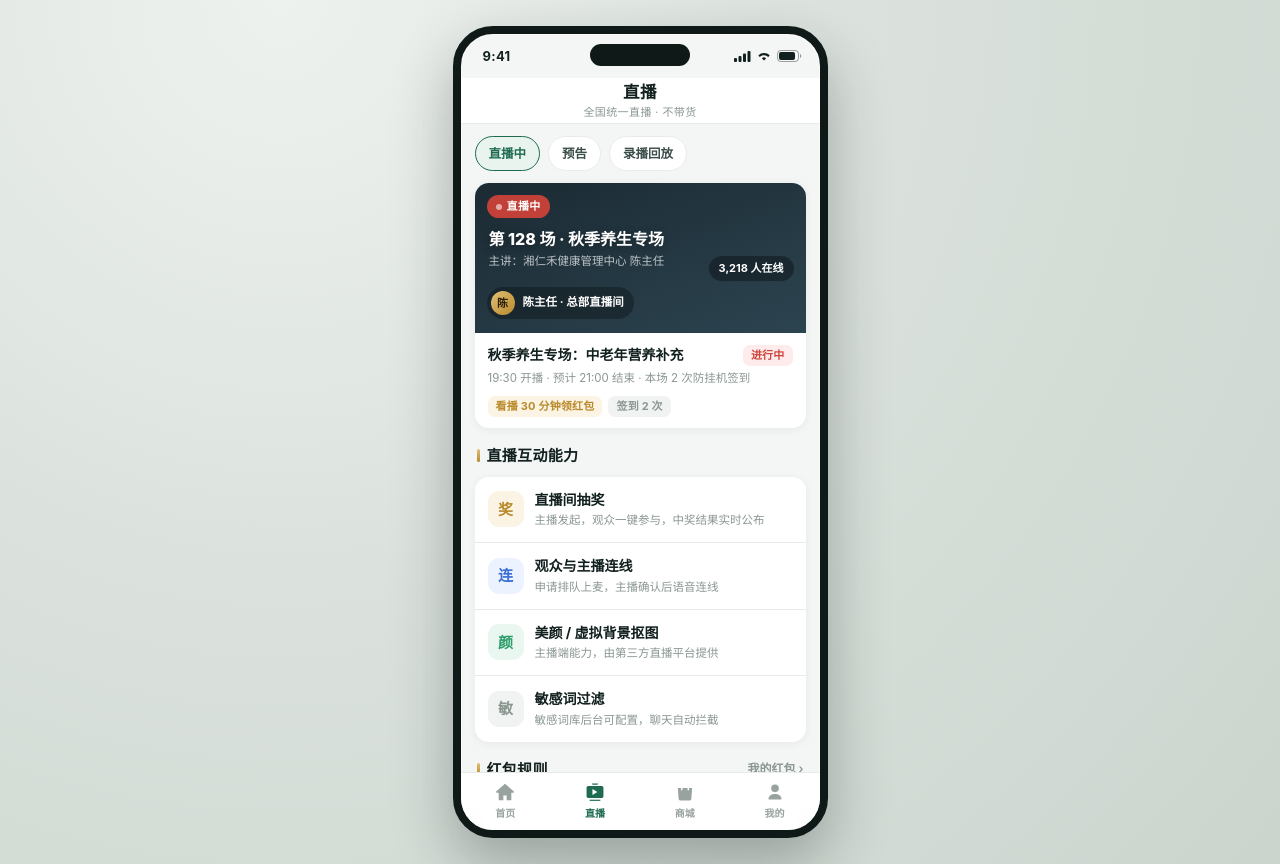
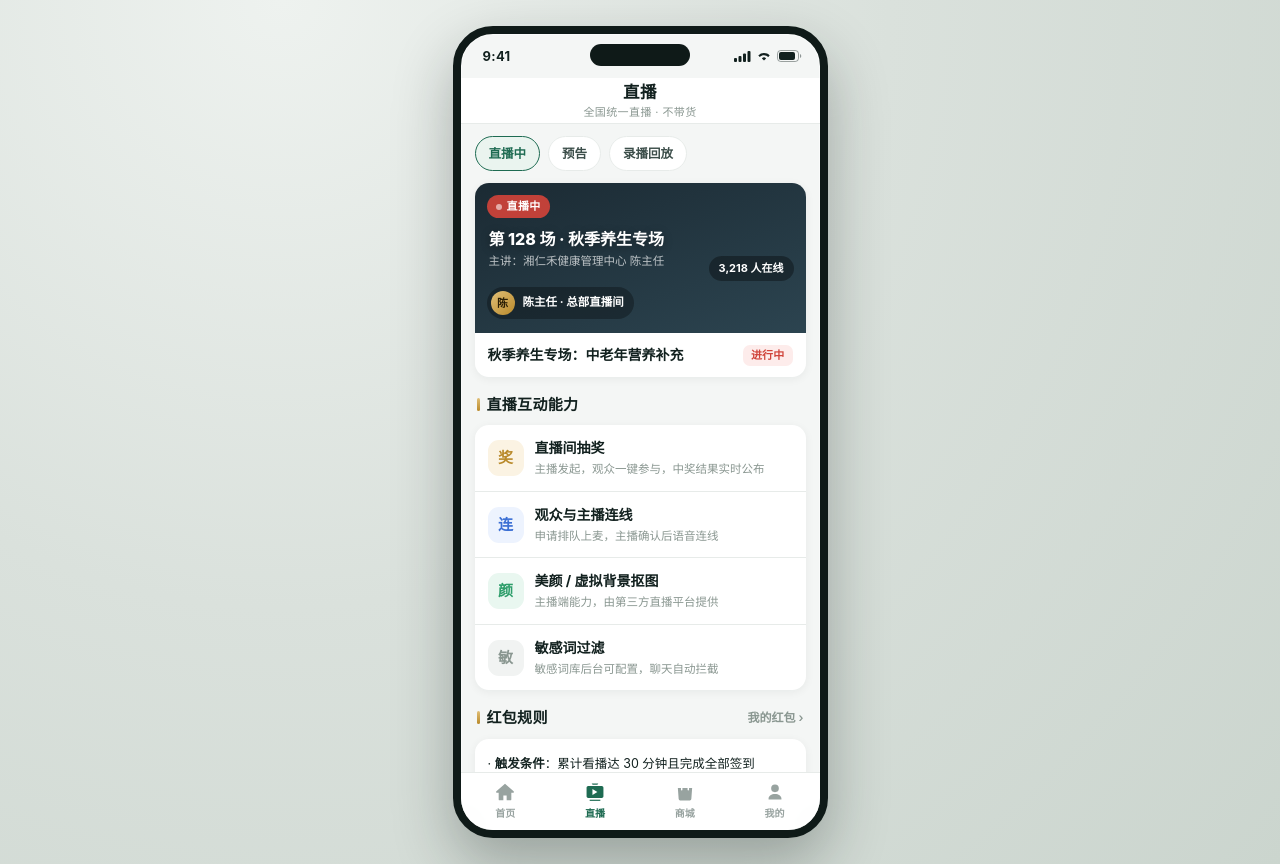
Before and after one commit to zealotxp/xiangrenhe-app, a plain HTML site: page live.html in a window 1280 px wide. Drawn offline with Linux system fonts and the light colour scheme.

Commit message:
fix(live): 直播中卡片去掉开播时间与签到标签 v1.5.5

```diff
--- a/live.html
+++ b/live.html
@@ -48,11 +48,6 @@
             <div class="row-b">
               <div class="h3">秋季养生专场：中老年营养补充</div>
               <span class="badge b-red">进行中</span>
-            </div>
-            <div class="tiny muted" style="margin-top:4px">19:30 开播 · 预计 21:00 结束 · 本场 2 次防挂机签到</div>
-            <div class="row" style="margin-top:9px;gap:6px">
-              <span class="badge b-gold">看播 30 分钟领红包</span>
-              <span class="badge b-gray">签到 2 次</span>
             </div>
           </div>
         </a>
```
Also changed, not shown: 2 other files.
